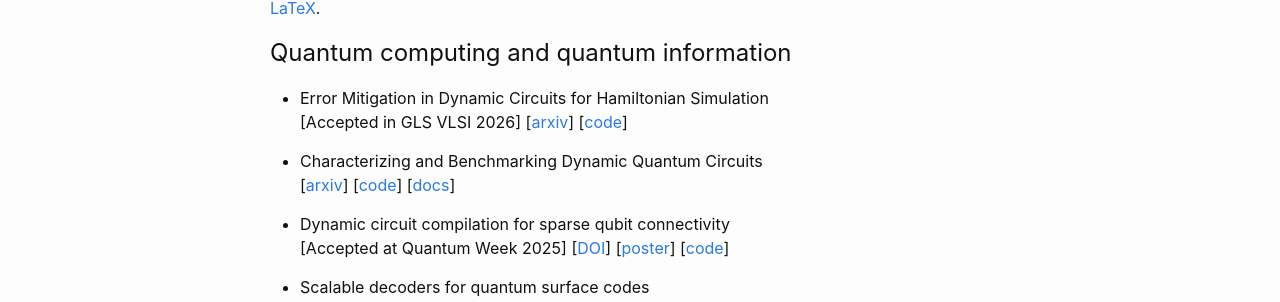
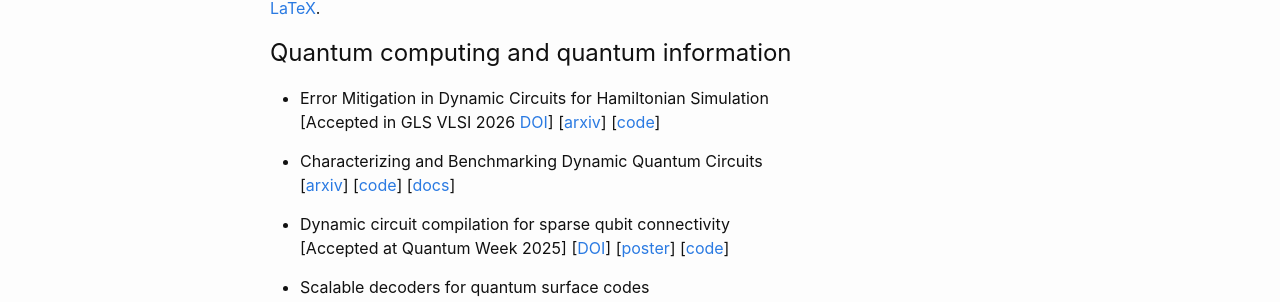
Before and after one commit to sumeetshirgure/sumeetshirgure.github.io, a Jekyll site: the page built from docs/0_writing_samples.markdown, in a window 1280 px wide. Shown: the part 233-535 px from the top of the page. Built offline with Jekyll 4.4.1, drawn with Linux system fonts in a browser that asks for light colours.

Commit message:
Add GLS VLSI 2026 paper DOI.

```diff
--- a/docs/0_writing_samples.markdown
+++ b/docs/0_writing_samples.markdown
@@ -12,7 +12,7 @@ Also a little bit of advertisement, for making the occasional quick PDF I prefer
 
 # Quantum computing and quantum information {#qcqi}
 - Error Mitigation in Dynamic Circuits for Hamiltonian Simulation\\
-    \[Accepted in GLS VLSI 2026\]
+    \[Accepted in GLS VLSI 2026 [DOI](https://doi.org/10.1145/3787109.3816384)\]
     [[arxiv](https://arxiv.org/abs/2605.05256)]
     [[code](https://github.com/sumeetshirgure/dynemsim)]
 
```
